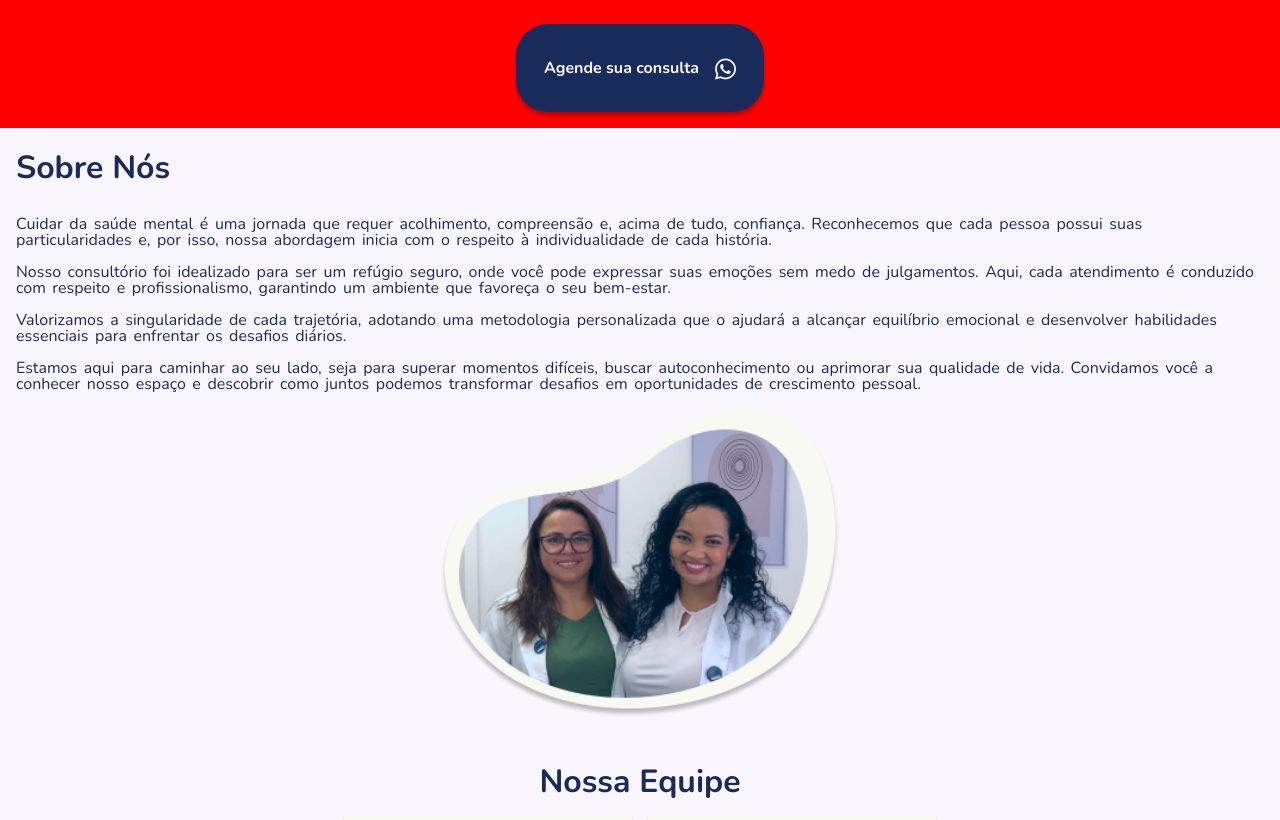
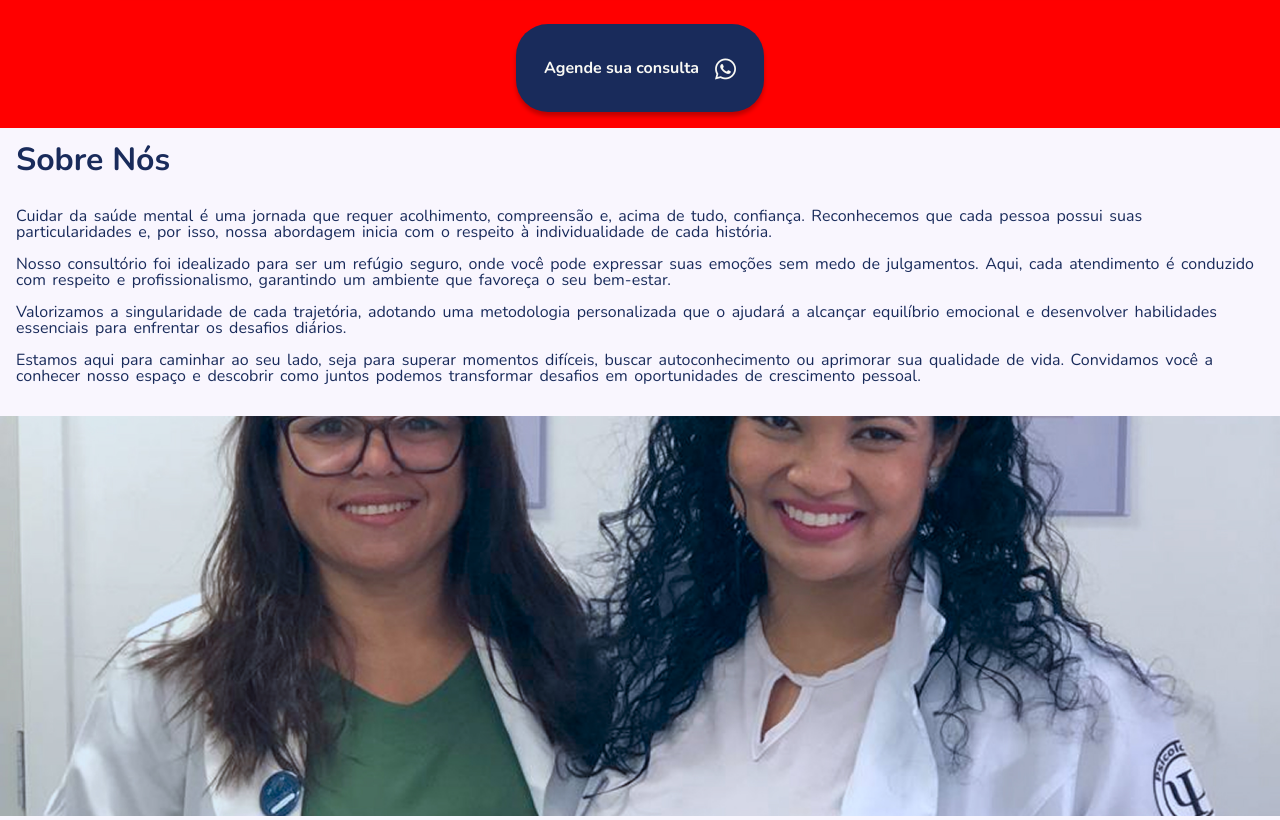
Before and after one commit to J-Inacio/psicoser, a website built with webpack: page src/index.html in a window 1280 px wide. Shown: the part 1720-2540 px from the top of the page. Built offline with nearby package versions, Linux system fonts and the light colour scheme.

Commit message:
trocando imagem sobre da seção sobre nós

```diff
--- a/src/index.html
+++ b/src/index.html
@@ -343,7 +343,7 @@
 
 				<div class="about-img">
 					<img
-						src="./assets/img/about-img.png"
+						src="./assets/img/about1-img.jpg"
 						alt="Imagem de psicólogas"
 					/>
 				</div>
--- a/src/styles/layouts/about.css
+++ b/src/styles/layouts/about.css
@@ -1,37 +1,44 @@
 #about {
     color: var(--cor-secundaria-azul-escuro);
-    padding: 1rem;
+    /* padding: 1rem; */
     display: flex;
     flex-direction: column;
     align-items: center;
     width: 100%;
     text-align: left;
+    gap: 1rem;
+    /* background-image: url('../../assets/img/about1-img.jpg');
+    background-size: cover;
+    background-position: center; */
     background-color: #F9F6FE;
     width: auto;
+
 }
 
 .about-img {
-    display: flex;
+    display: block;
     align-items: center;
     justify-content: center;
     width: 100%;
-    padding: 1rem;
 }
 
 .about-img img {
-    max-width: 25rem;
     width: 100%;
+    /* max-width: 30rem; */
+    max-height: 25rem;
+    object-fit: cover;
+    object-position: center;
 }
 
 .internal-about-text {
     display: flex;
     flex-direction: column;
     row-gap: 1rem;
+    padding: 1rem;
 
 }
 
 #about h2 {
-    margin-top: .5rem;
     font-size: 2rem;
 }
 
--- a/src/styles/main.css
+++ b/src/styles/main.css
@@ -1,3 +1,7 @@
+/* body {
+    background-color: var(--cor-fundo-branco);
+} */
+
 /* layouts */
 @import url('./layouts/header.css');
 @import url('./layouts/sidebar.css');
```
Also changed, not shown: src/assets/img/about-img.png (deleted), src/assets/img/about1-img.jpg (added), src/assets/img/img-header1.png (deleted), src/assets/img/rocklee.jpg (deleted), 1 other file.
